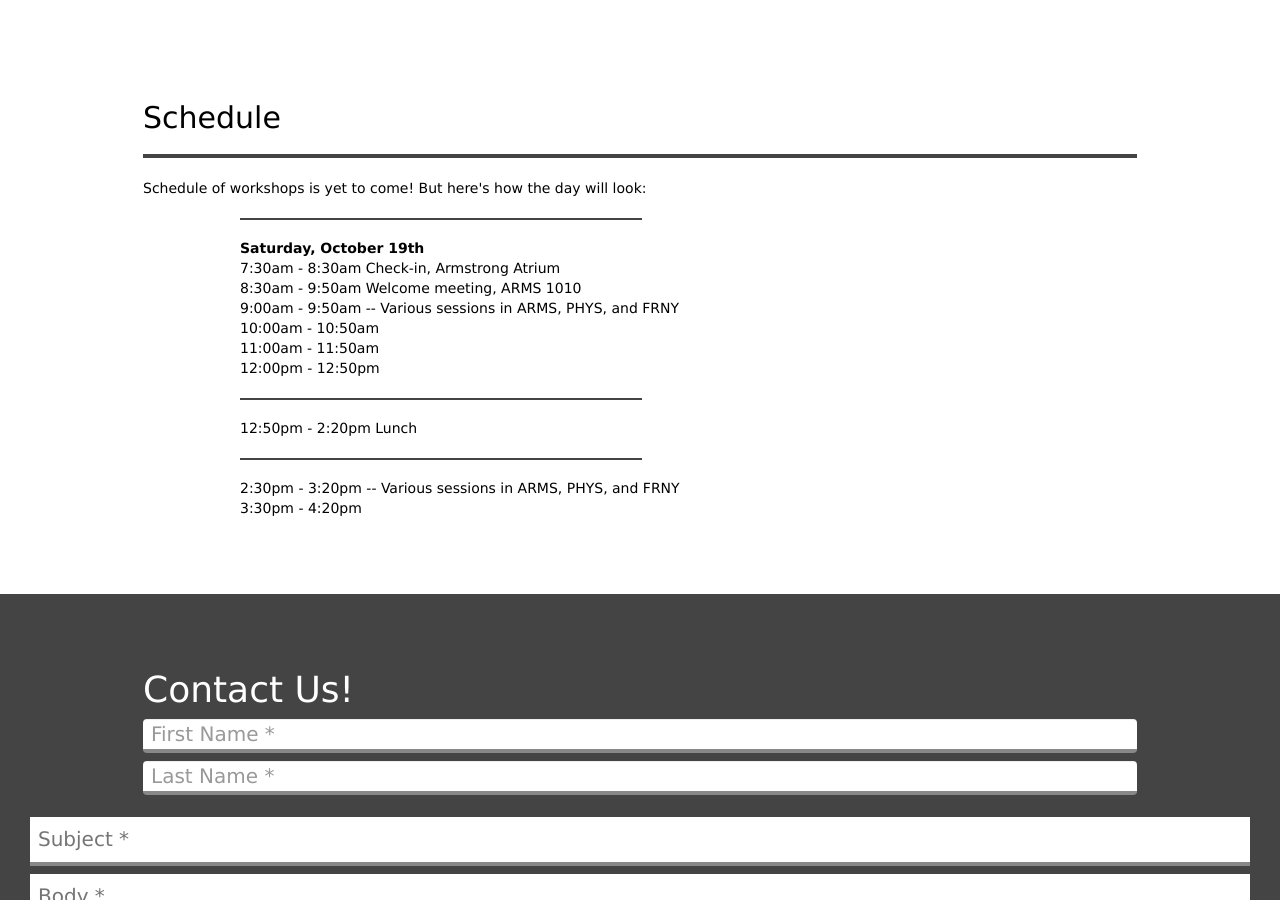
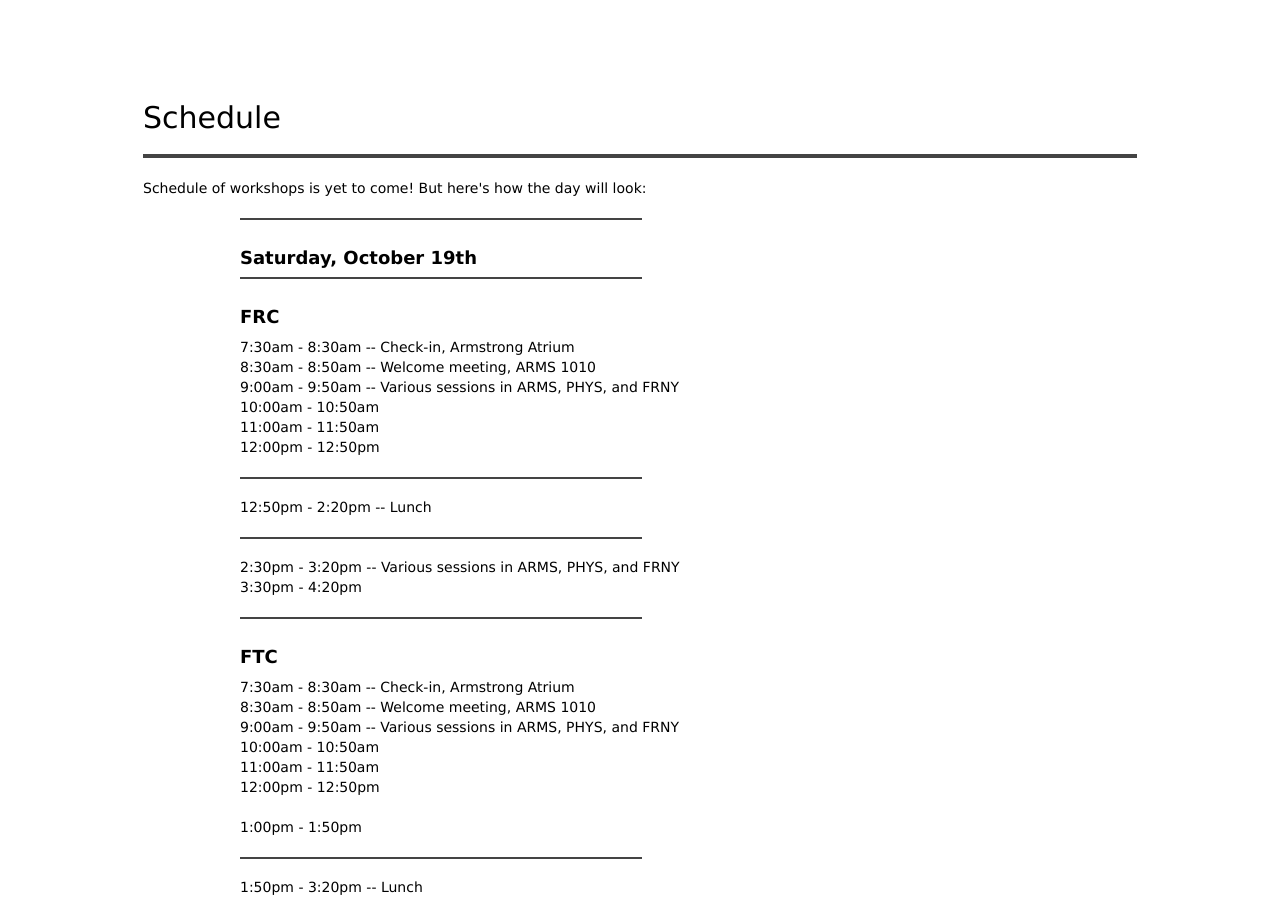
Before and after one commit to purduefirst/purduefirst.github.io, a Jekyll site: the page built from purdue-forums.html, in a window 1280 px wide and 900 px high, scrolled down 1531 px. Built offline with Jekyll 4.4.1, drawn with Linux system fonts in a browser that asks for light colours; some of the changed text lies outside the part shown.

Commit message:
Added forums registration link and FRC day plan

```diff
--- a/purdue-forums.html
+++ b/purdue-forums.html
@@ -4,6 +4,7 @@ image: arch.jpg
 title: "Purdue First Forums"
 event-date: "October 19th"
 event-year: "2019"
+link: https://purdue.ca1.qualtrics.com/jfe/form/SV_bHoJbU21iStpa9T
 location: "701 W Stadium Ave, West Lafayette, IN 47907"
 location-ntrl: "Neil Armstrong Hall of Engineering"
 dark: true
@@ -38,11 +39,13 @@ dark: true
         <hr class="medium-hr thin" />
         <br />
 
-        <b>Saturday, October 19th</b>
+        <h4><b>Saturday, October 19th</b></h4>
+        <hr class="medium-hr thin" />
         <br />
-        7:30am - 8:30am Check-in, Armstrong Atrium
+        <h4><b>FRC</b></h4>
+        7:30am - 8:30am -- Check-in, Armstrong Atrium
         <br />
-        8:30am - 9:50am Welcome meeting, ARMS 1010
+        8:30am - 8:50am -- Welcome meeting, ARMS 1010
         <br />
         9:00am - 9:50am  -- Various sessions in ARMS, PHYS, and FRNY
         <br />
@@ -55,7 +58,7 @@ dark: true
         <br />
         <hr class="medium-hr thin" />
         <br />
-        12:50pm - 2:20pm Lunch
+        12:50pm - 2:20pm -- Lunch
         <br />
         <br />
         <hr class="medium-hr thin" />
@@ -65,6 +68,35 @@ dark: true
         3:30pm - 4:20pm
         <br />
         <br />
+        <hr class="medium-hr thin" />
+        <br />
+        <h4><b>FTC</b></h4>
+        7:30am - 8:30am -- Check-in, Armstrong Atrium
+        <br />
+        8:30am - 8:50am -- Welcome meeting, ARMS 1010
+        <br />
+        9:00am - 9:50am  -- Various sessions in ARMS, PHYS, and FRNY
+        <br />
+        10:00am - 10:50am
+        <br />
+        11:00am - 11:50am
+        <br />
+        12:00pm - 12:50pm
+        <br />
+        <br />
+        1:00pm - 1:50pm
+        <br />
+        <br />
+        <hr class="medium-hr thin" />
+        <br />
+        1:50pm - 3:20pm -- Lunch
+        <br />
+        <br />
+        <hr class="medium-hr thin" />
+        <br />
+        3:30pm - 4:20pm -- Various sessions in ARMS, PHYS, and FRNY
+        <br />
+        <br />
 
     </div>
 
```
